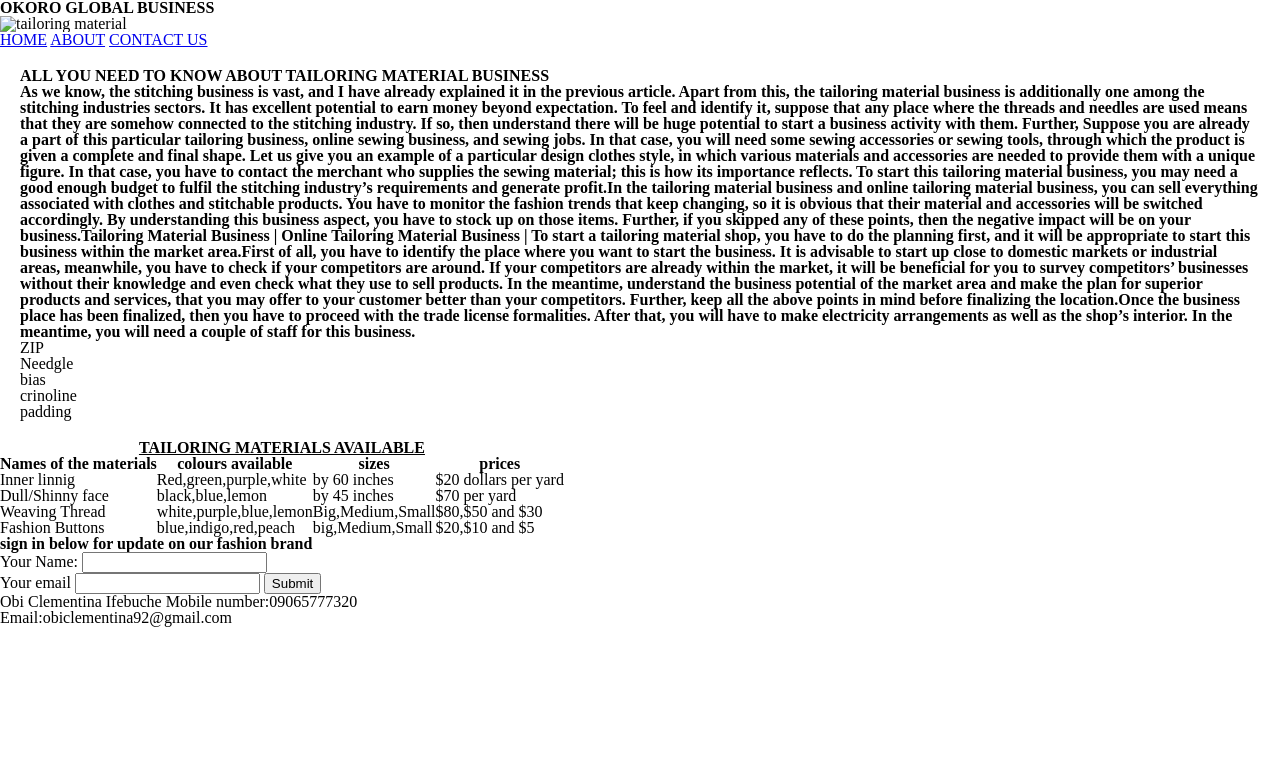
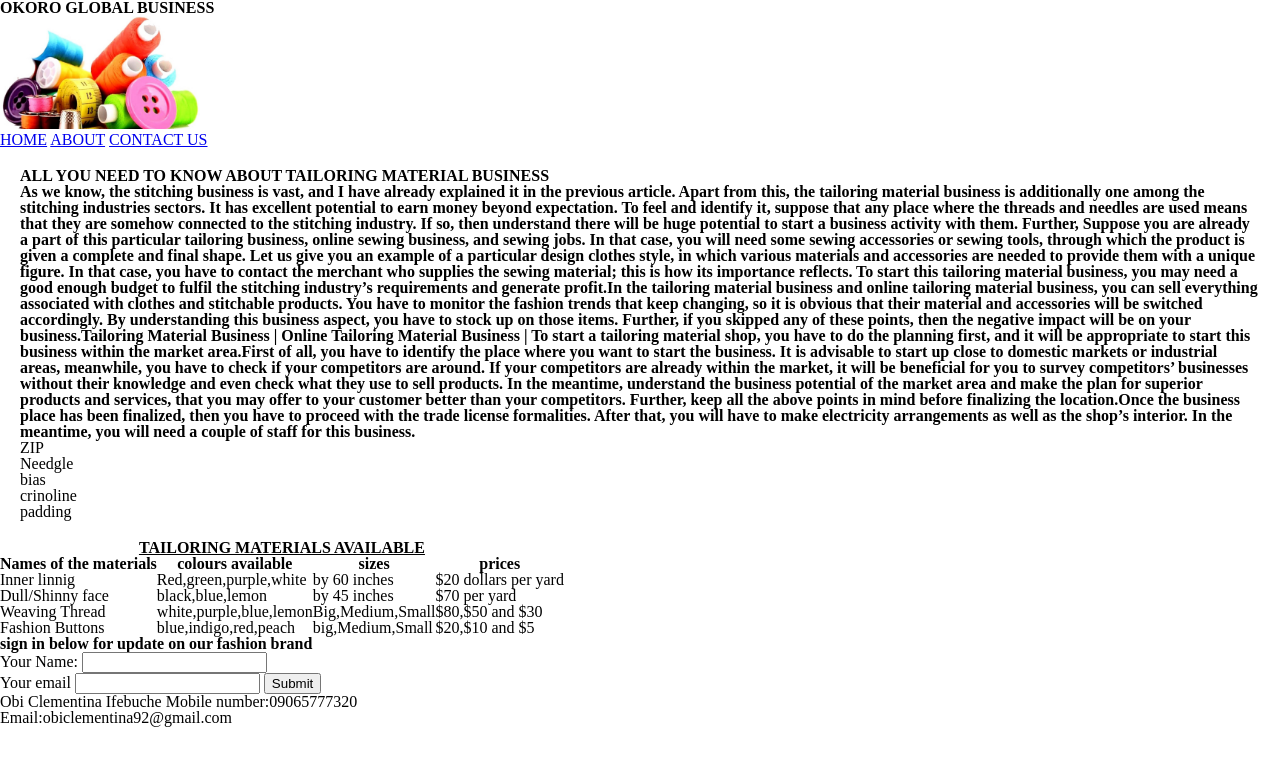
Before and after one commit to Clementify/Lesson_1_and_2_Task_2_Obi_Clementina, a website: page index.html in a window 1280 px wide. Drawn offline with Linux system fonts and the light colour scheme; the site is published under a folder, as on GitHub Pages, so addresses that start at the root find nothing.

Commit message:
modify linking

```diff
--- a/index.html
+++ b/index.html
@@ -11,7 +11,7 @@
     <body>
         <header>
             <h1>OKORO GLOBAL BUSINESS</h1>
-            <img src="/tailoring material.jpg" alt="tailoring material" class="img"/>
+            <img src="./tailoring material.jpg" alt="tailoring material" class="img"/>
 
             </header>
         <header>
```
